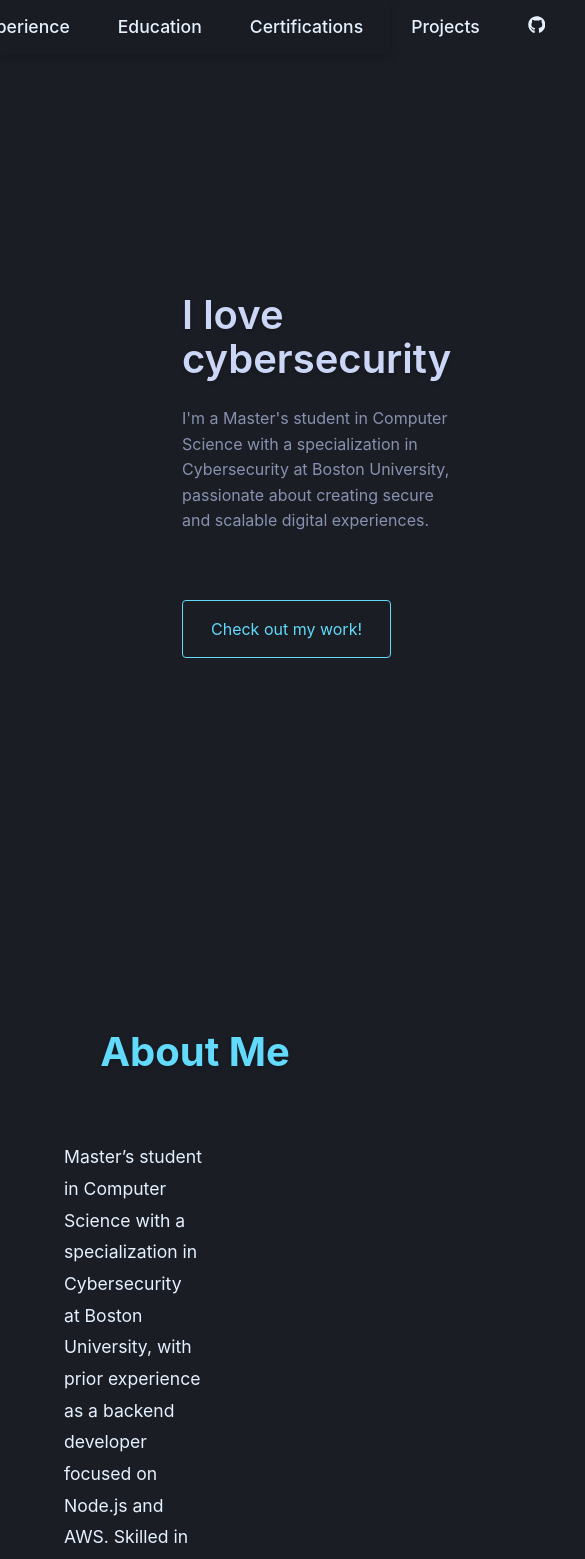
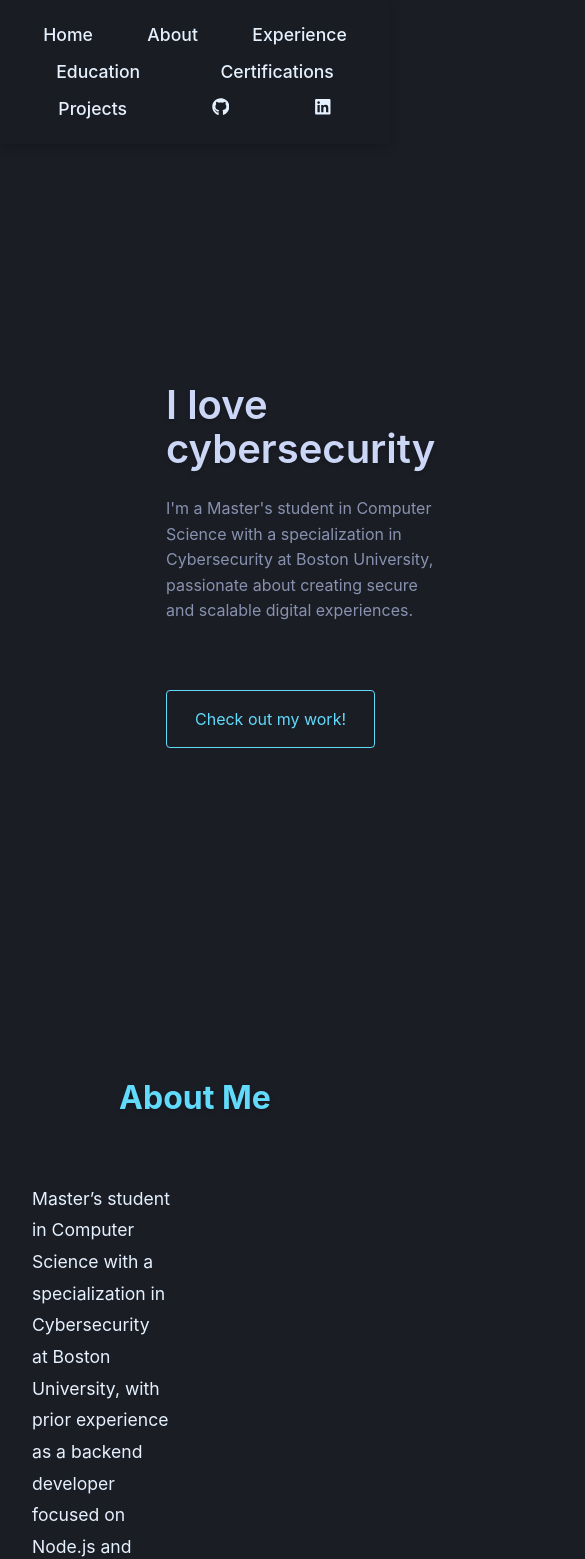
Before and after one commit to Savitar608/Savitar608.github.io, a React (Vite) app: page / in a window 390 px wide. Shown: the top 1559 px of the page, 585 px wide, since content can reach past the window. Built offline with nearby package versions, Linux system fonts and the light colour scheme; no server answers.

Commit message:
fix: Correct favicon path and enhance responsive design for navigation and headings

```diff
--- a/index.html
+++ b/index.html
@@ -2,7 +2,7 @@
 <html lang="en">
   <head>
     <meta charset="UTF-8" />
-    <link rel="icon" type="image/svg+xml" href="/public/logo.jpg" />
+    <link rel="icon" type="image/svg+xml" href="/logo.jpg" />
     <meta name="viewport" content="width=device-width, initial-scale=1.0" />
     <meta http-equiv="Content-Security-Policy" content="img-src 'self' data: https: blob:;">
     <title>savitar608-portfolio</title>
--- a/src/App.css
+++ b/src/App.css
@@ -69,3 +69,14 @@ footer {
   color: var(--text-color);
   text-align: center;
 }
+
+@media (max-width: 768px) {
+  nav ul {
+    flex-wrap: wrap;
+    justify-content: space-around;
+  }
+
+  nav ul li {
+    margin: 0.5rem 1rem;
+  }
+}
--- a/src/index.css
+++ b/src/index.css
@@ -56,3 +56,22 @@ a {
 a:hover {
   color: #fff;
 }
+
+/* Responsive Design */
+@media (max-width: 768px) {
+  h1 {
+    font-size: 2.5rem;
+  }
+
+  h2 {
+    font-size: 2rem;
+  }
+
+  main {
+    padding: 0 1rem;
+  }
+
+  section {
+    padding: 4rem 1rem;
+  }
+}
```
